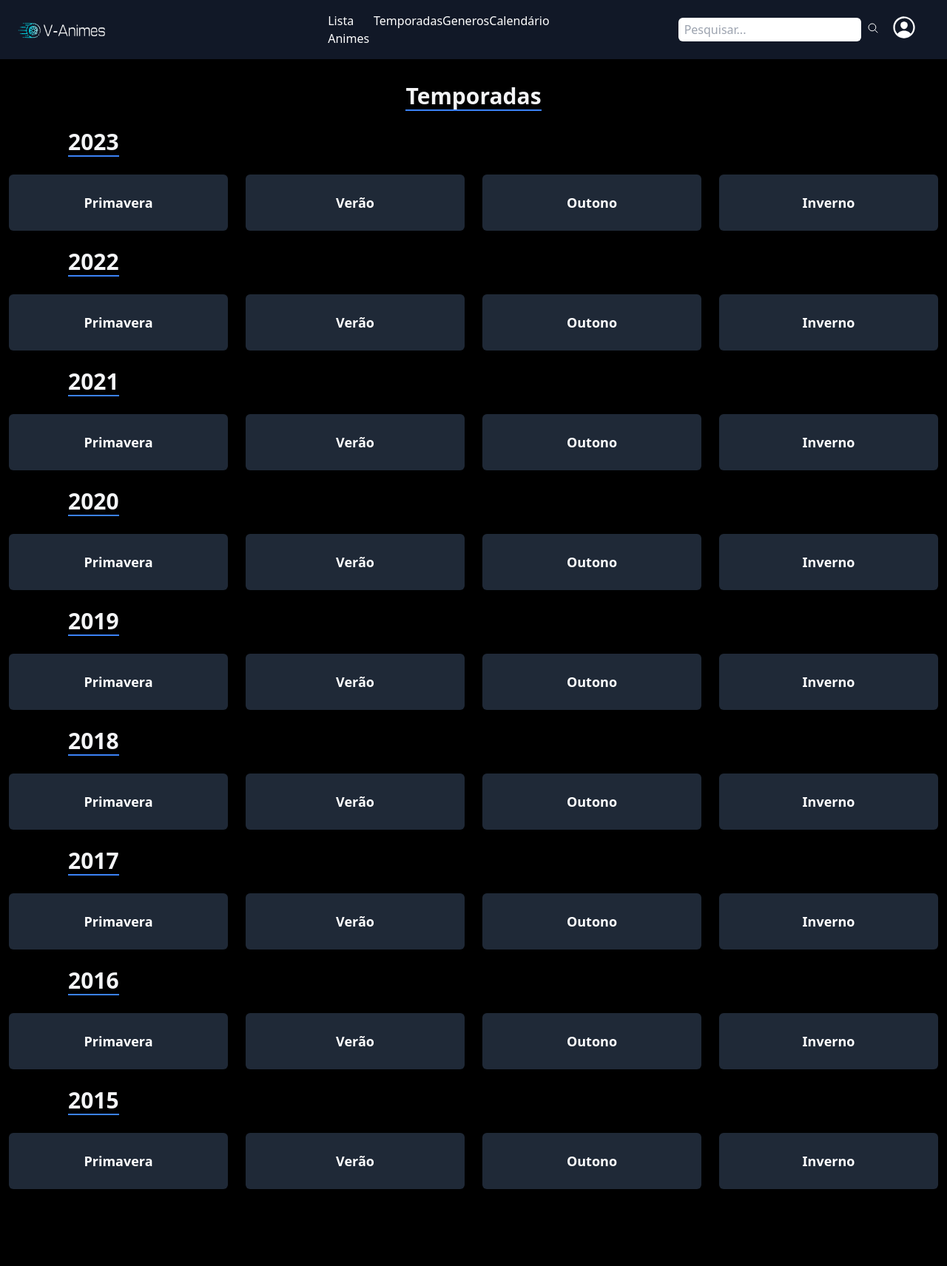
After one commit to Emanoel-Gomes/VenullAnimes, a Django app: page /temporada/ in a window 1280 px wide. The commit adds this page. Shown: the whole page at 74% size. Run offline with Django 3.2, Linux system fonts and the light colour scheme; some libraries are stand-ins or nearby versions.

```diff
--- /dev/null
+++ b/anime/templates/temporada.html
@@ -0,0 +1,329 @@
+{% extends 'base.html' %}
+
+{% block titulo %}
+Temporadas
+{% endblock %}
+
+{% block content %}
+<div class="container mx-auto mt-8 py-20">
+    <!-- Seção de Temporadas -->
+    <div class="flex items-center justify-center mb-4 px-20">
+        <h2 class="text-3xl font-semibold border-b-2 border-solid border-blue-500 text-center">Temporadas</h2>
+    </div>
+
+    <div class="flex items-center justify-between mb-4 px-20">
+        <h2 class="text-3xl font-semibold border-b-2 border-solid border-blue-500">2023</h2>
+    </div>
+    <!-- Inserir 4 caixas com os botões para as quatro estações do ano -->
+    <div class="flex gap-4">
+        <!-- Primavera -->
+        <div class="w-full sm:w-1/2 lg:w-1/4">
+            <button class="bg-gray-800 p-4 rounded-md w-full">
+                <h3 class="text-lg font-semibold text-center text-white">Primavera</h3>
+            </button>
+        </div>
+
+        <!-- Verão -->
+        <div class="w-full sm:w-1/2 lg:w-1/4">
+            <button class="bg-gray-800 p-4 rounded-md w-full">
+                <h3 class="text-lg font-semibold text-center text-white">Verão</h3>
+            </button>
+        </div>
+
+        <!-- Outono -->
+        <div class="w-full sm:w-1/2 lg:w-1/4">
+            <button class="bg-gray-800 p-4 rounded-md w-full">
+                <h3 class="text-lg font-semibold text-center text-white">Outono</h3>
+            </button>
+        </div>
+
+        <!-- Inverno -->
+        <div class="w-full sm:w-1/2 lg:w-1/4">
+            <button class="bg-gray-800 p-4 rounded-md w-full">
+                <h3 class="text-lg font-semibold text-center text-white">Inverno</h3>
+            </button>
+        </div>
+    </div>
+    </br>
+
+    <div class="flex items-center justify-between mb-4 px-20">
+        <h2 class="text-3xl font-semibold border-b-2 border-solid border-blue-500">2022</h2>
+    </div>
+    <!-- Inserir 4 caixas com os botões para as quatro estações do ano -->
+    <div class="flex gap-4">
+        <!-- Primavera -->
+        <div class="w-full sm:w-1/2 lg:w-1/4">
+            <button class="bg-gray-800 p-4 rounded-md w-full">
+                <h3 class="text-lg font-semibold text-center text-white">Primavera</h3>
+            </button>
+        </div>
+
+        <!-- Verão -->
+        <div class="w-full sm:w-1/2 lg:w-1/4">
+            <button class="bg-gray-800 p-4 rounded-md w-full">
+                <h3 class="text-lg font-semibold text-center text-white">Verão</h3>
+            </button>
+        </div>
+
+        <!-- Outono -->
+        <div class="w-full sm:w-1/2 lg:w-1/4">
+            <button class="bg-gray-800 p-4 rounded-md w-full">
+                <h3 class="text-lg font-semibold text-center text-white">Outono</h3>
+            </button>
+        </div>
+
+        <!-- Inverno -->
+        <div class="w-full sm:w-1/2 lg:w-1/4">
+            <button class="bg-gray-800 p-4 rounded-md w-full">
+                <h3 class="text-lg font-semibold text-center text-white">Inverno</h3>
+            </button>
+        </div>
+    </div>
+    </br>
+
+    <div class="flex items-center justify-between mb-4 px-20">
+        <h2 class="text-3xl font-semibold border-b-2 border-solid border-blue-500">2021</h2>
+    </div>
+    <!-- Inserir 4 caixas com os botões para as quatro estações do ano -->
+    <div class="flex gap-4">
+        <!-- Primavera -->
+        <div class="w-full sm:w-1/2 lg:w-1/4">
+            <button class="bg-gray-800 p-4 rounded-md w-full">
+                <h3 class="text-lg font-semibold text-center text-white">Primavera</h3>
+            </button>
+        </div>
+
+        <!-- Verão -->
+        <div class="w-full sm:w-1/2 lg:w-1/4">
+            <button class="bg-gray-800 p-4 rounded-md w-full">
+                <h3 class="text-lg font-semibold text-center text-white">Verão</h3>
+            </button>
+        </div>
+
+        <!-- Outono -->
+        <div class="w-full sm:w-1/2 lg:w-1/4">
+            <button class="bg-gray-800 p-4 rounded-md w-full">
+                <h3 class="text-lg font-semibold text-center text-white">Outono</h3>
+            </button>
+        </div>
+
+        <!-- Inverno -->
+        <div class="w-full sm:w-1/2 lg:w-1/4">
+            <button class="bg-gray-800 p-4 rounded-md w-full">
+                <h3 class="text-lg font-semibold text-center text-white">Inverno</h3>
+            </button>
+        </div>
+    </div>
+    </br>
+
+    <div class="flex items-center justify-between mb-4 px-20">
+        <h2 class="text-3xl font-semibold border-b-2 border-solid border-blue-500">2020</h2>
+    </div>
+    <!-- Inserir 4 caixas com os botões para as quatro estações do ano -->
+    <div class="flex gap-4">
+        <!-- Primavera -->
+        <div class="w-full sm:w-1/2 lg:w-1/4">
+            <button class="bg-gray-800 p-4 rounded-md w-full">
+                <h3 class="text-lg font-semibold text-center text-white">Primavera</h3>
+            </button>
+        </div>
+
+        <!-- Verão -->
+        <div class="w-full sm:w-1/2 lg:w-1/4">
+            <button class="bg-gray-800 p-4 rounded-md w-full">
+                <h3 class="text-lg font-semibold text-center text-white">Verão</h3>
+            </button>
+        </div>
+
+        <!-- Outono -->
+        <div class="w-full sm:w-1/2 lg:w-1/4">
+            <button class="bg-gray-800 p-4 rounded-md w-full">
+                <h3 class="text-lg font-semibold text-center text-white">Outono</h3>
+            </button>
+        </div>
+
+        <!-- Inverno -->
+        <div class="w-full sm:w-1/2 lg:w-1/4">
+            <button class="bg-gray-800 p-4 rounded-md w-full">
+                <h3 class="text-lg font-semibold text-center text-white">Inverno</h3>
+            </button>
+        </div>
+    </div>
+    </br>
+
+    <div class="flex items-center justify-between mb-4 px-20">
+        <h2 class="text-3xl font-semibold border-b-2 border-solid border-blue-500">2019</h2>
+    </div>
+    <!-- Inserir 4 caixas com os botões para as quatro estações do ano -->
+    <div class="flex gap-4">
+        <!-- Primavera -->
+        <div class="w-full sm:w-1/2 lg:w-1/4">
+            <button class="bg-gray-800 p-4 rounded-md w-full">
+                <h3 class="text-lg font-semibold text-center text-white">Primavera</h3>
+            </button>
+        </div>
+
+        <!-- Verão -->
+        <div class="w-full sm:w-1/2 lg:w-1/4">
+            <button class="bg-gray-800 p-4 rounded-md w-full">
+                <h3 class="text-lg font-semibold text-center text-white">Verão</h3>
+            </button>
+        </div>
+
+        <!-- Outono -->
+        <div class="w-full sm:w-1/2 lg:w-1/4">
+            <button class="bg-gray-800 p-4 rounded-md w-full">
+                <h3 class="text-lg font-semibold text-center text-white">Outono</h3>
+            </button>
+        </div>
+
+        <!-- Inverno -->
+        <div class="w-full sm:w-1/2 lg:w-1/4">
+            <button class="bg-gray-800 p-4 rounded-md w-full">
+                <h3 class="text-lg font-semibold text-center text-white">Inverno</h3>
+            </button>
+        </div>
+    </div>
+    </br>
+
+    <div class="flex items-center justify-between mb-4 px-20">
+        <h2 class="text-3xl font-semibold border-b-2 border-solid border-blue-500">2018</h2>
+    </div>
+    <!-- Inserir 4 caixas com os botões para as quatro estações do ano -->
+    <div class="flex gap-4">
+        <!-- Primavera -->
+        <div class="w-full sm:w-1/2 lg:w-1/4">
+            <button class="bg-gray-800 p-4 rounded-md w-full">
+                <h3 class="text-lg font-semibold text-center text-white">Primavera</h3>
+            </button>
+        </div>
+
+        <!-- Verão -->
+        <div class="w-full sm:w-1/2 lg:w-1/4">
+            <button class="bg-gray-800 p-4 rounded-md w-full">
+                <h3 class="text-lg font-semibold text-center text-white">Verão</h3>
+            </button>
+        </div>
+
+        <!-- Outono -->
+        <div class="w-full sm:w-1/2 lg:w-1/4">
+            <button class="bg-gray-800 p-4 rounded-md w-full">
+                <h3 class="text-lg font-semibold text-center text-white">Outono</h3>
+            </button>
+        </div>
+
+        <!-- Inverno -->
+        <div class="w-full sm:w-1/2 lg:w-1/4">
+            <button class="bg-gray-800 p-4 rounded-md w-full">
+                <h3 class="text-lg font-semibold text-center text-white">Inverno</h3>
+            </button>
+        </div>
+    </div>
+    </br>
+
+    <div class="flex items-center justify-between mb-4 px-20">
+        <h2 class="text-3xl font-semibold border-b-2 border-solid border-blue-500">2017</h2>
+    </div>
+    <!-- Inserir 4 caixas com os botões para as quatro estações do ano -->
+    <div class="flex gap-4">
+        <!-- Primavera -->
+        <div class="w-full sm:w-1/2 lg:w-1/4">
+            <button class="bg-gray-800 p-4 rounded-md w-full">
+                <h3 class="text-lg font-semibold text-center text-white">Primavera</h3>
+            </button>
+        </div>
+
+        <!-- Verão -->
+        <div class="w-full sm:w-1/2 lg:w-1/4">
+            <button class="bg-gray-800 p-4 rounded-md w-full">
+                <h3 class="text-lg font-semibold text-center text-white">Verão</h3>
+            </button>
+        </div>
+
+        <!-- Outono -->
+        <div class="w-full sm:w-1/2 lg:w-1/4">
+            <button class="bg-gray-800 p-4 rounded-md w-full">
+                <h3 class="text-lg font-semibold text-center text-white">Outono</h3>
+            </button>
+        </div>
+
+        <!-- Inverno -->
+        <div class="w-full sm:w-1/2 lg:w-1/4">
+            <button class="bg-gray-800 p-4 rounded-md w-full">
+                <h3 class="text-lg font-semibold text-center text-white">Inverno</h3>
+            </button>
+        </div>
+    </div>
+    </br>
+
+    <div class="flex items-center justify-between mb-4 px-20">
+        <h2 class="text-3xl font-semibold border-b-2 border-solid border-blue-500">2016</h2>
+    </div>
+    <!-- Inserir 4 caixas com os botões para as quatro estações do ano -->
+    <div class="flex gap-4">
+        <!-- Primavera -->
+        <div class="w-full sm:w-1/2 lg:w-1/4">
+            <button class="bg-gray-800 p-4 rounded-md w-full">
+                <h3 class="text-lg font-semibold text-center text-white">Primavera</h3>
+            </button>
+        </div>
+
+        <!-- Verão -->
+        <div class="w-full sm:w-1/2 lg:w-1/4">
+            <button class="bg-gray-800 p-4 rounded-md w-full">
+                <h3 class="text-lg font-semibold text-center text-white">Verão</h3>
+            </button>
+        </div>
+
+        <!-- Outono -->
+        <div class="w-full sm:w-1/2 lg:w-1/4">
+            <button class="bg-gray-800 p-4 rounded-md w-full">
+                <h3 class="text-lg font-semibold text-center text-white">Outono</h3>
+            </button>
+        </div>
+
+        <!-- Inverno -->
+        <div class="w-full sm:w-1/2 lg:w-1/4">
+            <button class="bg-gray-800 p-4 rounded-md w-full">
+                <h3 class="text-lg font-semibold text-center text-white">Inverno</h3>
+            </button>
+        </div>
+    </div>
+    </br>
+
+    <div class="flex items-center justify-between mb-4 px-20">
+        <h2 class="text-3xl font-semibold border-b-2 border-solid border-blue-500">2015</h2>
+    </div>
+    <!-- Inserir 4 caixas com os botões para as quatro estações do ano -->
+    <div class="flex gap-4">
+        <!-- Primavera -->
+        <div class="w-full sm:w-1/2 lg:w-1/4">
+            <button class="bg-gray-800 p-4 rounded-md w-full">
+                <h3 class="text-lg font-semibold text-center text-white">Primavera</h3>
+            </button>
+        </div>
+
+        <!-- Verão -->
+        <div class="w-full sm:w-1/2 lg:w-1/4">
+            <button class="bg-gray-800 p-4 rounded-md w-full">
+                <h3 class="text-lg font-semibold text-center text-white">Verão</h3>
+            </button>
+        </div>
+
+        <!-- Outono -->
+        <div class="w-full sm:w-1/2 lg:w-1/4">
+            <button class="bg-gray-800 p-4 rounded-md w-full">
+                <h3 class="text-lg font-semibold text-center text-white">Outono</h3>
+            </button>
+        </div>
+
+        <!-- Inverno -->
+        <div class="w-full sm:w-1/2 lg:w-1/4">
+            <button class="bg-gray-800 p-4 rounded-md w-full">
+                <h3 class="text-lg font-semibold text-center text-white">Inverno</h3>
+            </button>
+        </div>
+    </div>
+    </br>
+</div>
+{% endblock %}
--- a/anime/urls.py
+++ b/anime/urls.py
@@ -1,6 +1,6 @@
 # url - view - template
 from django.urls import path,include
-from .views import Homepage,DetalhesAnime,ListaAnimes,PesquisaAnime,EditarPerfil,Cadastrar,ListaEpisodios
+from .views import Homepage,DetalhesAnime,ListaAnimes,PesquisaAnime,EditarPerfil,Cadastrar,ListaEpisodios,Calendario,Temporada,ListaGeneros, ListaPorGenero
 from django.contrib.auth import views as auth_view
 
 app_name = 'anime'
@@ -8,6 +8,10 @@ urlpatterns = [
     path('', Homepage.as_view(),name='homepage'),
     path('animes/', ListaAnimes.as_view(),name='animes'),
     path('episodios/', ListaEpisodios.as_view(),name='episodios'),
+    path('calendario/', Calendario.as_view(),name='calendario'),
+    path('lista_generos/', ListaGeneros.as_view(), name='lista_generos'),
+    path('lista_por_genero/<str:genero>/', ListaPorGenero.as_view(), name='lista_por_genero'),
+    path('temporada/', Temporada.as_view(),name='temporada'),
     path('animes/<int:pk>', DetalhesAnime.as_view(),name='detalhesAnime'),
     path('pesquisa/', PesquisaAnime.as_view(),name='pesquisaAnime'),
     path('perfil/', EditarPerfil.as_view(),name='editarPerfil'),
--- a/anime/views.py
+++ b/anime/views.py
@@ -1,17 +1,29 @@
 from typing import Any
 from django.http import HttpRequest, HttpResponse
 from django.shortcuts import render
-from .models import Anime
+from .models import Anime, Genero, LISTA_GENEROS
 from django.views.generic import TemplateView, ListView, DetailView
 from django.contrib.auth.mixins import LoginRequiredMixin
-# Create your views here.
+from django.shortcuts import get_object_or_404
+from django.shortcuts import render
+from django.views import View
 
+# ...
 
-#def homepage(request):
-#    context = {}
-#    lista_animes = Anime.objects.all()
-#    context['lista_animes'] = lista_animes
-#    return render(request, "index.html",context)
+class ListaGeneros(View):
+    template_name = "lista_generos.html"
+
+    def get(self, request, *args, **kwargs):
+        context = {'generos': LISTA_GENEROS}
+        return render(request, self.template_name, context)
+
+class ListaPorGenero(View):
+    template_name = "lista_por_genero.html"
+
+    def get(self, request, genero, *args, **kwargs):
+        animes_por_genero = Anime.objects.filter(generos__generos=genero)
+        context = {'animes': animes_por_genero, 'genero': genero}
+        return render(request, self.template_name, context)
 
 
 class Homepage(ListView):
@@ -26,6 +38,16 @@ class ListaAnimes(ListView):
 
 class ListaEpisodios(ListView):
     template_name = "episodios.html"
+    model = Anime
+    #object_view é a lista de itens do modelo
+
+class Calendario(ListView):
+    template_name = "calendario.html"
+    model = Anime
+    #object_view é a lista de itens do modelo
+
+class Temporada(ListView):
+    template_name = "temporada.html"
     model = Anime
     #object_view é a lista de itens do modelo
 
--- a/templates/navbar.html
+++ b/templates/navbar.html
@@ -10,13 +10,16 @@
         <div class="w-5/12">
             <ul class="flex justify-between">
                 <li>
-                    <a href="#">Lista Animes</a>
+                    <a href="{% url 'anime:animes' %}">Lista Animes</a>
                 </li>
                 <li>
-                    <a href="#">Temporadas</a>
+                    <a href="{% url 'anime:temporada' %}">Temporadas</a>
                 </li>
                 <li>
-                    <a href="#">Generos</a>
+                    <a href="{% url 'anime:lista_generos' %}">Generos</a>
+                </li>
+                <li>
+                    <a href="{% url 'anime:calendario' %}">Calendário</a>
                 </li>
             </ul>
         </div>
```
Also changed, not shown: anime/templates/animes.html (+26 -11 lines), anime/templates/calendario.html (added, +130 -0 lines), anime/templates/lista_generos.html (added, +16 -0 lines), anime/templates/lista_por_genero.html (added, +20 -0 lines), db.sqlite3.
